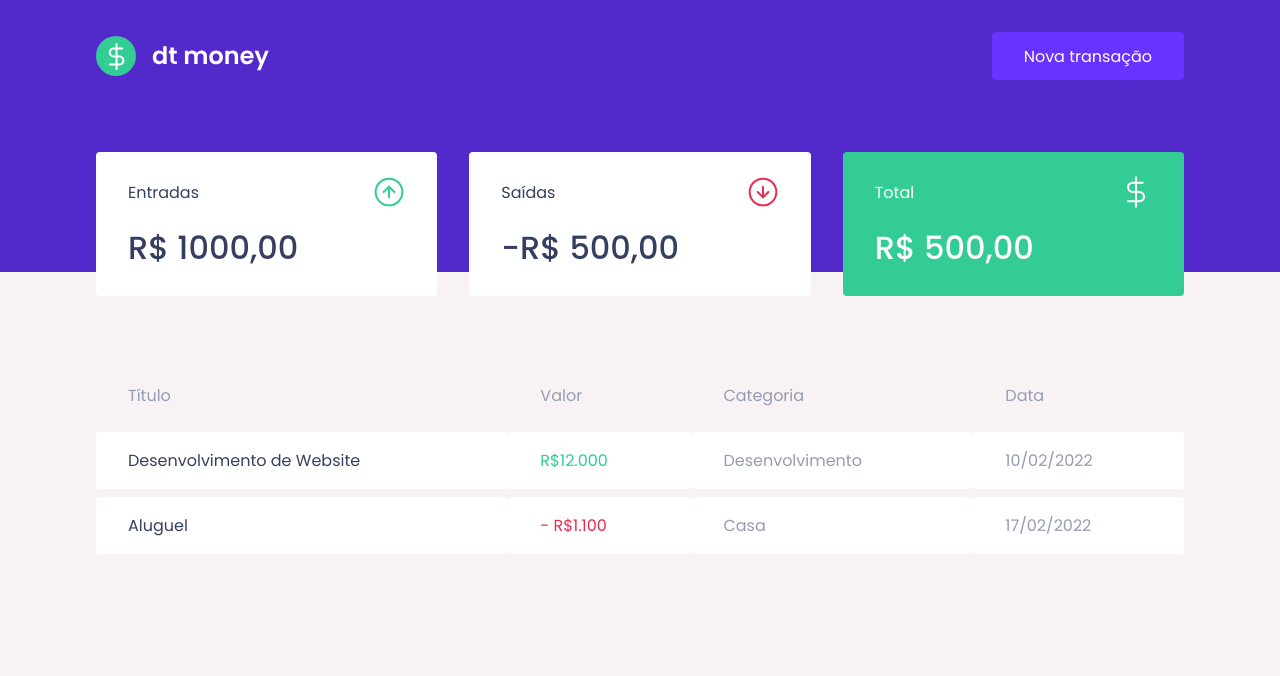
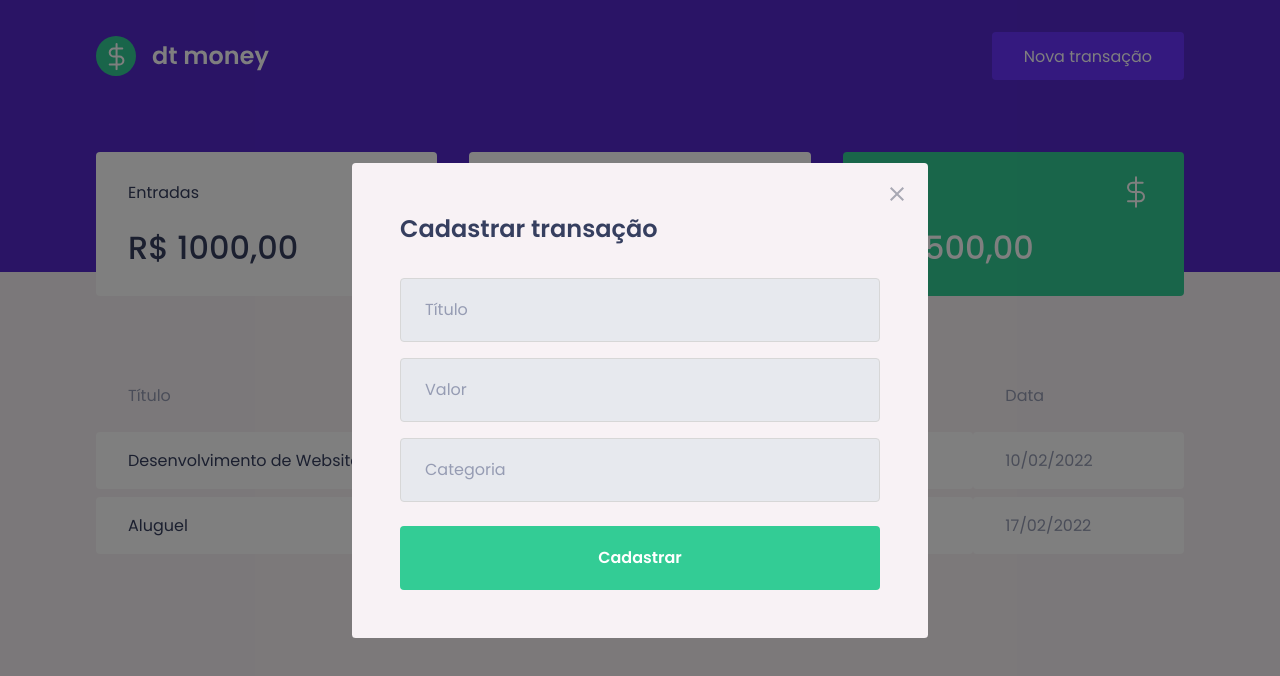
Before and after one commit to LaercioSR/dtmoney, a React (Create React App) app: page / in a window 1280 px wide. Both pictures are taken after a click on the button "Nova transação". Shown: the top 676 px of the page. Built offline with nearby package versions, Linux system fonts and the light colour scheme; no server answers; what miragejs would draw is missing.

Commit message:
:construction: Started new transaction modal

```diff
--- a/src/App.tsx
+++ b/src/App.tsx
@@ -1,13 +1,37 @@
+import Modal from "react-modal";
+import { useState } from "react";
 import { Dashboard } from "./components/Dashboard";
 import { Header } from "./components/Header";
 import { GlobalStyle } from "./styles/global";
+import { NewTransactionModal } from "./components/NewTransactionModal";
+
+Modal.setAppElement("#root");
 
 export function App() {
+  const [isNewTransactionModalOpen, setIsNewTransactionModalOpen] = useState(
+    false
+  );
+
+  function handleOpenNewTransactionModel() {
+    setIsNewTransactionModalOpen(true);
+  }
+
+  function handleCloseNewTransactionModal() {
+    setIsNewTransactionModalOpen(false);
+  }
+
   return (
     <>
       <div className="App">
-        <Header />
+        <Header onOpenNewTransactionModel={handleOpenNewTransactionModel} />
+
         <Dashboard />
+
+        <NewTransactionModal
+          isOpen={isNewTransactionModalOpen}
+          onRequestClose={handleCloseNewTransactionModal}
+        />
+
         <GlobalStyle />
       </div>
     </>
--- a/src/components/Header/index.tsx
+++ b/src/components/Header/index.tsx
@@ -1,12 +1,18 @@
 import logoImg from "../../assets/logo.svg";
 import { Container, Content } from "./styles";
 
-export function Header() {
+interface HeaderProps {
+  onOpenNewTransactionModel: () => void;
+}
+
+export function Header({ onOpenNewTransactionModel }: HeaderProps) {
   return (
     <Container>
       <Content>
         <img src={logoImg} alt="dt money" />
-        <button type="button">Nova transação</button>
+        <button type="button" onClick={onOpenNewTransactionModel}>
+          Nova transação
+        </button>
       </Content>
     </Container>
   );
--- /dev/null
+++ b/src/components/NewTransactionModal/index.tsx
@@ -0,0 +1,42 @@
+import Modal from "react-modal";
+import closeImg from "../../assets/close.svg";
+import { Container } from "./styles";
+
+interface NewTransactionModalProps {
+  isOpen: boolean;
+  onRequestClose: () => void;
+}
+
+export function NewTransactionModal({
+  isOpen,
+  onRequestClose,
+}: NewTransactionModalProps) {
+  return (
+    <Modal
+      isOpen={isOpen}
+      onRequestClose={onRequestClose}
+      overlayClassName="react-modal-overlay"
+      className="react-modal-content"
+    >
+      <button
+        type="button"
+        onClick={onRequestClose}
+        className="react-modal-close"
+      >
+        <img src={closeImg} alt="Fechar modal" />
+      </button>
+
+      <Container>
+        <h2>Cadastrar transação</h2>
+
+        <input placeholder="Título" />
+
+        <input type="number" placeholder="Valor" />
+
+        <input placeholder="Categoria" />
+
+        <button type="submit">Cadastrar</button>
+      </Container>
+    </Modal>
+  );
+}
--- /dev/null
+++ b/src/components/NewTransactionModal/styles.ts
@@ -0,0 +1,49 @@
+import styled from "styled-components";
+
+export const Container = styled.form`
+  h2 {
+    color: var(--text-title);
+    font-size: 1.5rem;
+    margin-bottom: 2rem;
+  }
+
+  input {
+    width: 100%;
+    padding: 0 1.5rem;
+    height: 4rem;
+    border-radius: 0.25rem;
+
+    border: 1px solid #d7d7d7;
+    background: #e7e9ee;
+
+    font-weight: 400;
+    font-size: 1rem;
+
+    &::placeholder {
+      color: var(--text-body)
+    }
+
+    & + input {
+      margin-top: 1rem;
+    }
+  }
+
+  button[type="submit"] {
+    width: 100%;
+    padding: 0 1.5rem;
+    height: 4rem;
+    background: var(--green);
+    color: #FFF;
+    border-radius: 0.25rem;
+    border: 0;
+    font-size: 1rem;
+    margin-top: 1.5rem;
+    font-weight: 600;
+
+    transition: filter 0.2s;
+
+    &:hover {
+      filter: brightness(0.9);
+    }
+  }
+`;
--- a/src/styles/global.ts
+++ b/src/styles/global.ts
@@ -53,4 +53,41 @@
     opacity: 0.6;
     cursor: not-allowed;
   }
+
+  .react-modal-overlay {
+    background-color: rgba(0, 0, 0, 0.5);
+
+    position: fixed;
+    top: 0;
+    bottom: 0;
+    right: 0;
+    left: 0;
+
+    display: flex;
+    align-items: center;
+    justify-content: center;
+  }
+
+  .react-modal-content {
+    width: 100%;
+    max-width: 576px;
+    background: var(--background);
+    padding: 3rem;
+    position: relative;
+    border-radius: 0.24rem;
+  }
+
+  .react-modal-close {
+    position: absolute;
+    right: 1.5rem;
+    top: 1.5rem;
+    border: 0;
+    background: transparent;
+
+    transition: filter 0.2s;
+
+    &:hover {
+      filter: brightness(0.8);
+    }
+  }
 `
--- a/tsconfig.json
+++ b/tsconfig.json
@@ -18,7 +18,7 @@
     "resolveJsonModule": true,
     "isolatedModules": true,
     "noEmit": true,
-    "jsx": "react-jsx"
+    "jsx": "preserve"
   },
   "include": [
     "src"
```
Also changed, not shown: package.json (+6 -4 lines), 1 other file (tests, documents, lock files or other folders).
